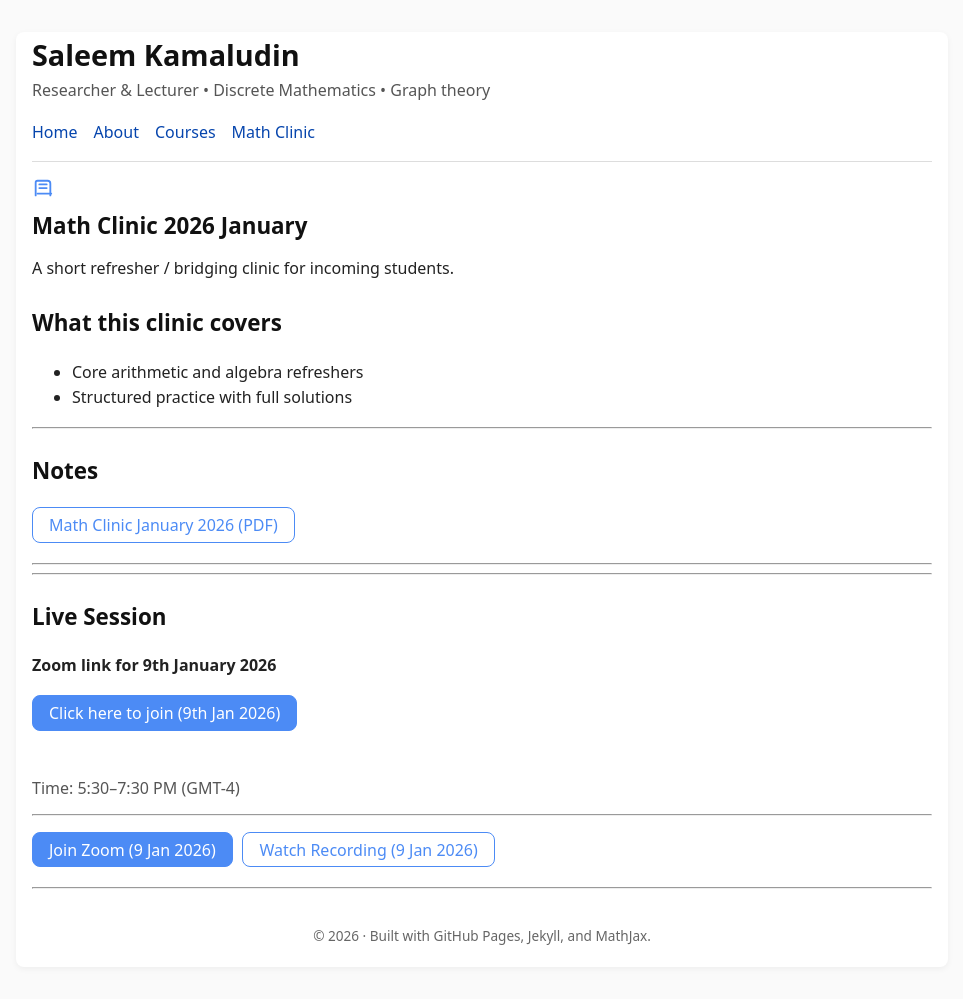
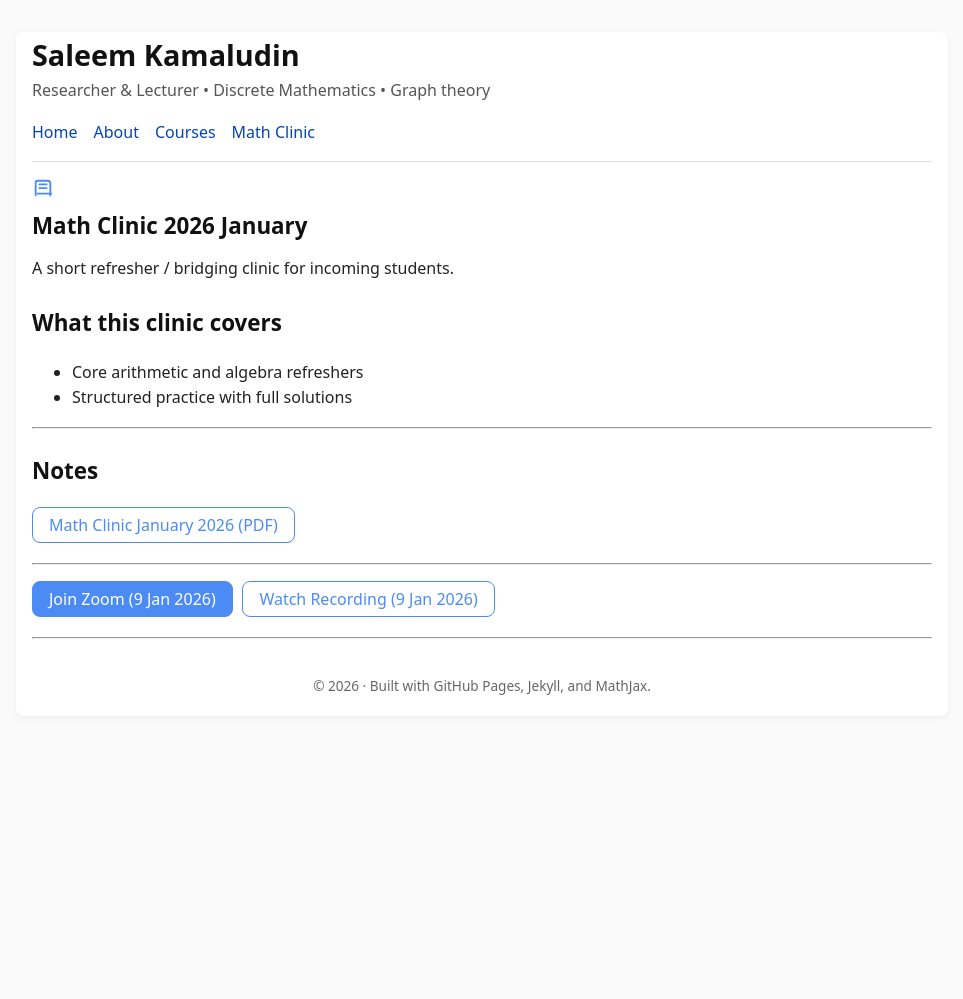
Before and after one commit to SaleemKamaludin/SaleemKamaludin.github.io, a Jekyll site: the page built from courses/math-clinic-2026/index.md, in a window 1280 px wide. Shown: the whole page, without its empty margins (158-1121 px from the left). Built offline with Jekyll 4.4.1, drawn with Linux system fonts in a browser that asks for light colours; after the commit the page ends 900 px from its top, so only the background shows below that.

Commit message:
Update index.md

```diff
--- a/courses/math-clinic-2026/index.md
+++ b/courses/math-clinic-2026/index.md
@@ -70,7 +70,7 @@ permalink: /courses/math-clinic-2026/
   </a>
 </div>
 
----
+<!-- ---
 
 <hr class="soft" />
 
@@ -84,7 +84,7 @@ permalink: /courses/math-clinic-2026/
     Click here to join (9th Jan 2026)
   </a>
 </div>
-<p><br><span style="color:#555;">Time: 5:30–7:30 PM (GMT-4)</span></p>
+<p><br><span style="color:#555;">Time: 5:30–7:30 PM (GMT-4)</span></p>    -->
 
 
 
```
